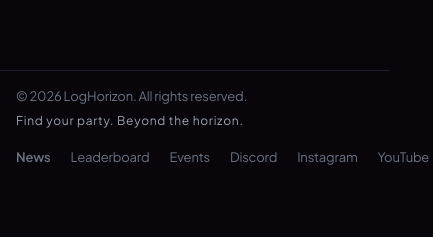
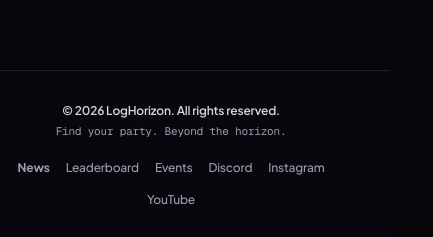
Before and after one commit to odyssiaaa/LogHorizon, a Next.js app: page /forum in a window 390 px wide. Shown: the part 922-1159 px from the top of the page, 433 px wide, since content can reach past the window. Before the commit the page ends 1105 px from the top, so only its background shows below. Built offline with nearby package versions, Linux system fonts and the light colour scheme; no server answers.

Commit message:
fix(responsive): implement native viewport, eliminate horizontal overflow, and refine mobile-desktop UX

```diff
--- a/src/app/globals.css
+++ b/src/app/globals.css
@@ -29,12 +29,37 @@
 }
 
 * { box-sizing: border-box; }
-html { scroll-behavior: smooth; }
-body { background: var(--background); color: var(--foreground); font-family: var(--font-jakarta-sans), Arial, Helvetica, sans-serif; margin: 0; }
+html {
+  scroll-behavior: smooth;
+  -webkit-text-size-adjust: 100%;
+  overflow-x: hidden;
+  width: 100%;
+  max-width: 100vw;
+}
+body {
+  background: var(--background);
+  color: var(--foreground);
+  font-family: var(--font-jakarta-sans), Arial, Helvetica, sans-serif;
+  margin: 0;
+  overflow-x: hidden;
+  width: 100%;
+  max-width: 100vw;
+  position: relative;
+}
 a { color: inherit; text-decoration: none; }
 button, input, textarea, select { font: inherit; }
 button { cursor: pointer; }
-.page-shell, .section-shell { width: min(1120px, calc(100% - 48px)); margin-inline: auto; }
+.page-shell, .section-shell {
+  width: 100%;
+  max-width: 1120px;
+  margin-inline: auto;
+  padding-inline: 16px;
+}
+@media (min-width: 640px) {
+  .page-shell, .section-shell {
+    padding-inline: 24px;
+  }
+}
 .muted-copy { color: var(--muted); line-height: 1.7; }
 .site-header { position: sticky; z-index: 50; top: 0; }
 .nav-shell { width: min(1200px, calc(100% - 48px)); height: 100%; margin: auto; display: flex; align-items: center; justify-content: space-between; gap: 30px; }
@@ -336,16 +361,6 @@ button { cursor: pointer; }
   .report-actions { width: 100%; }
 }
 @media (max-width: 600px) {
-  .page-shell, .section-shell, .nav-shell, .footer-inner { width: min(100% - 32px, 1120px); }
-  .site-header { height: 65px; }
-  .brand { font-size: 12px; }
-  .nav-links { display: none; }
-  .nav-actions { gap: 8px; }
-  .nav-discord { font-size: 0; gap: 0; padding: 10px 11px; }
-  .nav-discord .discord-symbol { font-size: 17px; }
-  .admin-link { font-size: 10px; }
-  .nav-avatar { width: 30px; height: 30px; }
-  .nav-username { display: none; }
   .hero-section, .hero-grid { min-height: unset; }
   .hero-grid { grid-template-columns: 1fr; padding-block: 55px 35px; }
   .hero-copy { padding: 0; }
@@ -720,7 +735,7 @@ button:focus-visible, a:focus-visible, input:focus-visible, select:focus-visible
 .event-team-list { display: flex; flex-wrap: wrap; gap: 6px; }
 .event-team-list > span, .lfg-actions > span { padding: 4px 7px; color: var(--muted); border: 1px solid var(--line); border-radius: 2px; font-size: 10px; }
 .event-team-list small { color: var(--subtle); }
-.tournament-bracket { display: flex; overflow-x: auto; gap: 12px; margin-top: 14px; padding-top: 12px; border-top: 1px solid var(--line); }
+.tournament-bracket { display: flex; overflow-x: auto; max-width: 100%; -webkit-overflow-scrolling: touch; gap: 12px; margin-top: 14px; padding-top: 12px; border-top: 1px solid var(--line); }
 .bracket-round { display: grid; align-content: start; gap: 7px; min-width: 145px; }
 .bracket-round > strong { color: var(--muted); font-family: var(--font-geist-mono), ui-monospace, monospace; font-size: 9px; text-transform: uppercase; }
 .bracket-match { display: grid; gap: 1px; border: 1px solid var(--line); border-radius: 3px; overflow: hidden; }
@@ -738,20 +753,6 @@ button:focus-visible, a:focus-visible, input:focus-visible, select:focus-visible
 }
 
 @media (max-width: 600px) {
-  .page-shell, .section-shell, .nav-shell, .footer-inner { width: min(100% - 32px, 1120px); }
-  .site-header { height: auto; min-height: 60px; }
-  .nav-shell { min-height: 60px; height: auto; flex-wrap: wrap; gap: 0 8px; padding-block: 8px; }
-  .brand { font-size: 11px; }
-  .brand-logo { width: 28px; height: 28px; }
-  .nav-actions { gap: 6px; }
-  .nav-links { display: none; }
-  .theme-toggle, .mobile-menu-toggle { width: 32px; height: 32px; }
-  .mobile-menu-toggle { display: grid; }
-  .nav-discord { padding: 8px 9px; }
-  .admin-link { font-size: 9px; }
-  .mobile-nav-links { display: flex; overflow-x: auto; gap: 8px; width: 100%; padding: 9px 0 2px; border-top: 1px solid var(--line); }
-  .mobile-nav-links a { flex: 0 0 auto; padding: 8px 7px; color: var(--muted); text-align: center; font-size: 11px; }
-  .mobile-nav-links a:hover { color: var(--accent); }
   .hero-grid { grid-template-columns: 1fr; padding-block: 44px 28px; }
   .hero-emblem-wrap { width: min(240px, 70vw); margin: 10px auto 0; }
   .hero-logo { width: 100%; }
--- a/src/app/layout.tsx
+++ b/src/app/layout.tsx
@@ -1,10 +1,21 @@
-import type { Metadata } from "next";
+import type { Metadata, Viewport } from "next";
 import Link from "next/link";
 import { Geist_Mono, Plus_Jakarta_Sans } from "next/font/google";
 import { Navbar } from "@/components/navbar";
 import { Providers } from "@/components/providers";
 import { HorizonChatWidget } from "@/components/horizon-chat-widget";
 import "./globals.css";
+
+export const viewport: Viewport = {
+  width: "device-width",
+  initialScale: 1,
+  maximumScale: 5,
+  userScalable: true,
+  themeColor: [
+    { media: "(prefers-color-scheme: light)", color: "#F8F9FA" },
+    { media: "(prefers-color-scheme: dark)", color: "#08060B" },
+  ],
+};
 
 const plusJakartaSans = Plus_Jakarta_Sans({
   variable: "--font-jakarta-sans",
@@ -40,7 +51,45 @@ export default function RootLayout({ children }: LayoutProps<"/">) {
   return (
     <html lang="id" className={`${plusJakartaSans.variable} ${geistMono.variable} h-full antialiased dark`}>
       <body className="min-h-full flex flex-col bg-[#F8F9FA] text-[#111827] dark:bg-[#08060B] dark:text-white">
-        <Providers><Navbar />{children}<footer className="site-footer"><div className="footer-inner"><div className="footer-branding"><span>© 2026 LogHorizon. All rights reserved.</span><small>Find your party. Beyond the horizon.</small></div><div className="footer-links"><Link href="/news" className="text-purple-400 hover:text-purple-300 font-semibold">News</Link><Link href="/leaderboard">Leaderboard</Link><Link href="/events">Events</Link><a href="https://discord.gg/aJvbVyTxNb" target="_blank" rel="noreferrer">Discord</a><a href="https://instagram.com" target="_blank" rel="noreferrer">Instagram</a><a href="https://youtube.com" target="_blank" rel="noreferrer">YouTube</a></div></div></footer><HorizonChatWidget /></Providers>
+        <Providers>
+          <Navbar />
+          <div className="flex-1 w-full max-w-full overflow-x-hidden">
+            {children}
+          </div>
+          <footer className="border-t border-gray-200 dark:border-[#211C2B] bg-white/50 dark:bg-[#0A0710]/80 py-8 mt-auto">
+            <div className="max-w-7xl mx-auto px-4 sm:px-6 lg:px-8 flex flex-col sm:flex-row items-center justify-between gap-5 text-center sm:text-left pr-16 sm:pr-20">
+              <div className="space-y-1">
+                <p className="text-xs font-semibold text-gray-700 dark:text-gray-300">
+                  © 2026 LogHorizon. All rights reserved.
+                </p>
+                <p className="text-[11px] text-gray-500 dark:text-gray-400 font-mono">
+                  Find your party. Beyond the horizon.
+                </p>
+              </div>
+              <div className="flex flex-wrap items-center justify-center gap-4 text-xs font-medium text-gray-600 dark:text-gray-400">
+                <Link href="/news" className="text-purple-600 dark:text-purple-400 font-bold hover:underline">
+                  News
+                </Link>
+                <Link href="/leaderboard" className="hover:text-gray-900 dark:hover:text-white transition-colors">
+                  Leaderboard
+                </Link>
+                <Link href="/events" className="hover:text-gray-900 dark:hover:text-white transition-colors">
+                  Events
+                </Link>
+                <a href="https://discord.gg/aJvbVyTxNb" target="_blank" rel="noreferrer" className="hover:text-gray-900 dark:hover:text-white transition-colors">
+                  Discord
+                </a>
+                <a href="https://instagram.com" target="_blank" rel="noreferrer" className="hover:text-gray-900 dark:hover:text-white transition-colors">
+                  Instagram
+                </a>
+                <a href="https://youtube.com" target="_blank" rel="noreferrer" className="hover:text-gray-900 dark:hover:text-white transition-colors">
+                  YouTube
+                </a>
+              </div>
+            </div>
+          </footer>
+          <HorizonChatWidget />
+        </Providers>
       </body>
     </html>
   );
--- a/src/components/navbar.tsx
+++ b/src/components/navbar.tsx
@@ -75,6 +75,21 @@ export function Navbar() {
   useEffect(() => {
     setMobileOpen(false);
   }, [pathname]);
+
+  // Lock body scroll when mobile drawer is open
+  useEffect(() => {
+    if (mobileOpen) {
+      document.body.style.overflow = "hidden";
+      document.documentElement.style.overflow = "hidden";
+    } else {
+      document.body.style.overflow = "";
+      document.documentElement.style.overflow = "";
+    }
+    return () => {
+      document.body.style.overflow = "";
+      document.documentElement.style.overflow = "";
+    };
+  }, [mobileOpen]);
 
   useEffect(() => {
     function handleKeyDown(event: KeyboardEvent) {
@@ -332,7 +347,7 @@ export function Navbar() {
               exit={{ opacity: 0 }}
               transition={{ duration: 0.2 }}
               onClick={() => setMobileOpen(false)}
-              className="fixed inset-0 bg-black/60 backdrop-blur-sm z-50 md:hidden"
+              className="fixed inset-0 bg-black/70 backdrop-blur-md z-[100] md:hidden"
               aria-hidden="true"
             />
 
@@ -342,7 +357,7 @@ export function Navbar() {
               animate={{ x: 0 }}
               exit={{ x: "100%" }}
               transition={{ type: "spring", damping: 28, stiffness: 280 }}
-              className="fixed top-0 right-0 bottom-0 w-80 max-w-[85vw] bg-white dark:bg-[#0D0A14] border-l border-gray-200 dark:border-[#211C2B] p-6 flex flex-col justify-between z-50 shadow-2xl md:hidden overflow-y-auto"
+              className="fixed top-0 right-0 bottom-0 w-80 max-w-[85vw] bg-white dark:bg-[#0D0A14] border-l border-gray-200 dark:border-[#211C2B] p-6 flex flex-col justify-between z-[101] shadow-2xl md:hidden overflow-y-auto"
               aria-label="Menu navigasi mobile"
             >
               <div>
```
